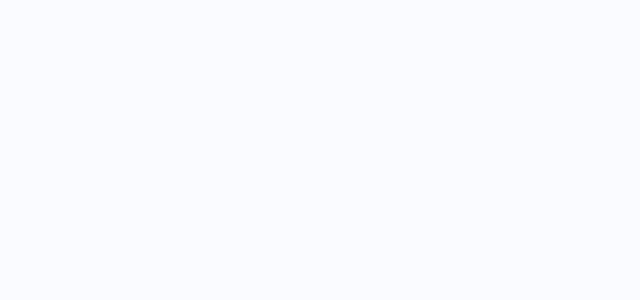
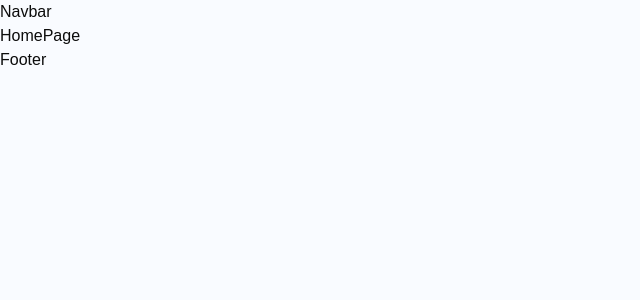
Before and after one commit to lyDiyamong/ratifyme-frontend, a React (Vite) app: page / in a window 1280 px wide. Shown: the top 300 px of the page, without its empty margins (0-640 px from the left). Built offline with nearby package versions, Linux system fonts and the light colour scheme.

Commit message:
add(02-navbar): setup the routes for Landing

```diff
--- a/package.json
+++ b/package.json
@@ -14,12 +14,14 @@
     "@emotion/styled": "^11.13.0",
     "@mui/icons-material": "^6.0.1",
     "@mui/material": "^6.0.1",
+    "@mui/styled-engine-sc": "^6.0.1",
     "@mui/x-data-grid": "^7.15.0",
     "@reduxjs/toolkit": "^2.2.7",
     "react": "^18.3.1",
     "react-dom": "^18.3.1",
     "react-redux": "^9.1.2",
-    "react-router-dom": "^6.26.1"
+    "react-router-dom": "^6.26.1",
+    "styled-components": "^6.1.13"
   },
   "devDependencies": {
     "@eslint/js": "^9.9.0",
--- a/src/App.jsx
+++ b/src/App.jsx
@@ -1,11 +1,13 @@
 import { ThemeProvider } from "@emotion/react";
 import theme from "./assets/themes";
 import { CssBaseline } from "@mui/material";
+import LandingRouter from "./routers/LandingRouter";
 
 const App = () => {
     return (
         <ThemeProvider theme={theme}>
             <CssBaseline />
+            <LandingRouter />
         </ThemeProvider>
     );
 };
--- a/src/layouts/landing/Footer.jsx
+++ b/src/layouts/landing/Footer.jsx
@@ -3,7 +3,7 @@ import React from 'react'
 const Footer = () => {
   return (
     <div>
-
+      Footer
     </div>
   )
 }
--- a/src/layouts/landing/Navbar.jsx
+++ b/src/layouts/landing/Navbar.jsx
@@ -3,7 +3,7 @@ import React from 'react'
 const Navbar = () => {
   return (
     <div>
-
+      Navbar
     </div>
   )
 }
--- a/src/layouts/landing/index.jsx
+++ b/src/layouts/landing/index.jsx
@@ -1,11 +1,17 @@
-import React from 'react'
+import { Box } from "@mui/material";
+import Navbar from "./Navbar";
+import Footer from "./Footer";
+import { Outlet } from "react-router-dom";
 
-const index = () => {
-  return (
-    <div>
+const LandingLayout = () => {
 
-    </div>
-  )
-}
+    return (
+        <Box width="100%" height="100%">
+            <Navbar />
+            <Outlet />
+            <Footer />
+        </Box>
+    );
+};
 
-export default index
+export default LandingLayout;
--- a/src/routers/LandingRouter.jsx
+++ b/src/routers/LandingRouter.jsx
@@ -1,9 +1,17 @@
-import React from 'react'
+import { BrowserRouter, Route, Routes } from "react-router-dom";
+import LandingLayout from "../layouts/landing";
+import HomePage from "../pages/landing/HomePage";
 
 const LandingRouter = () => {
-  return (
-    <div>LandingRouter</div>
-  )
-}
+    return (
+        <BrowserRouter>
+            <Routes>
+                <Route element={<LandingLayout />}>
+                    <Route path="/" element={<HomePage />}/>
+                </Route>
+            </Routes>
+        </BrowserRouter>
+    );
+};
 
-export default LandingRouter
+export default LandingRouter;
```
Also changed, not shown: 1 other file (tests, documents, lock files or other folders).
